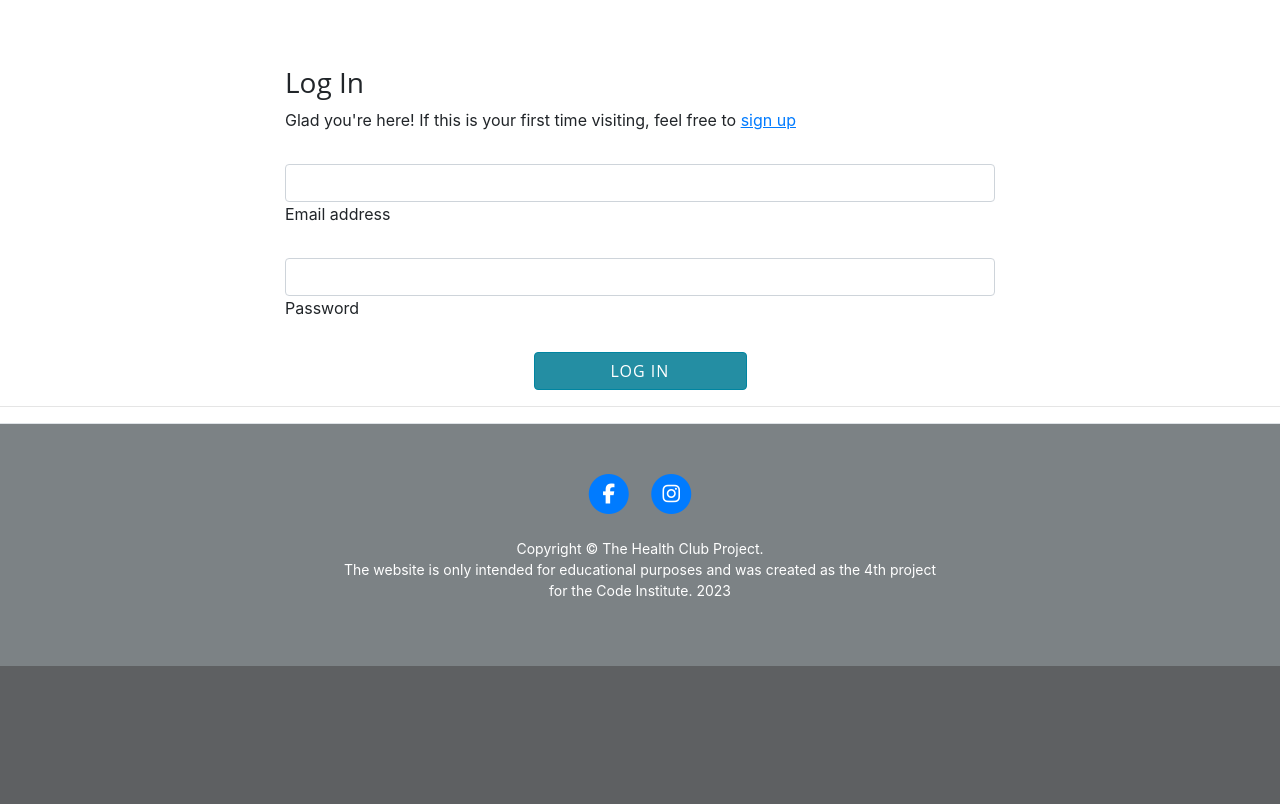
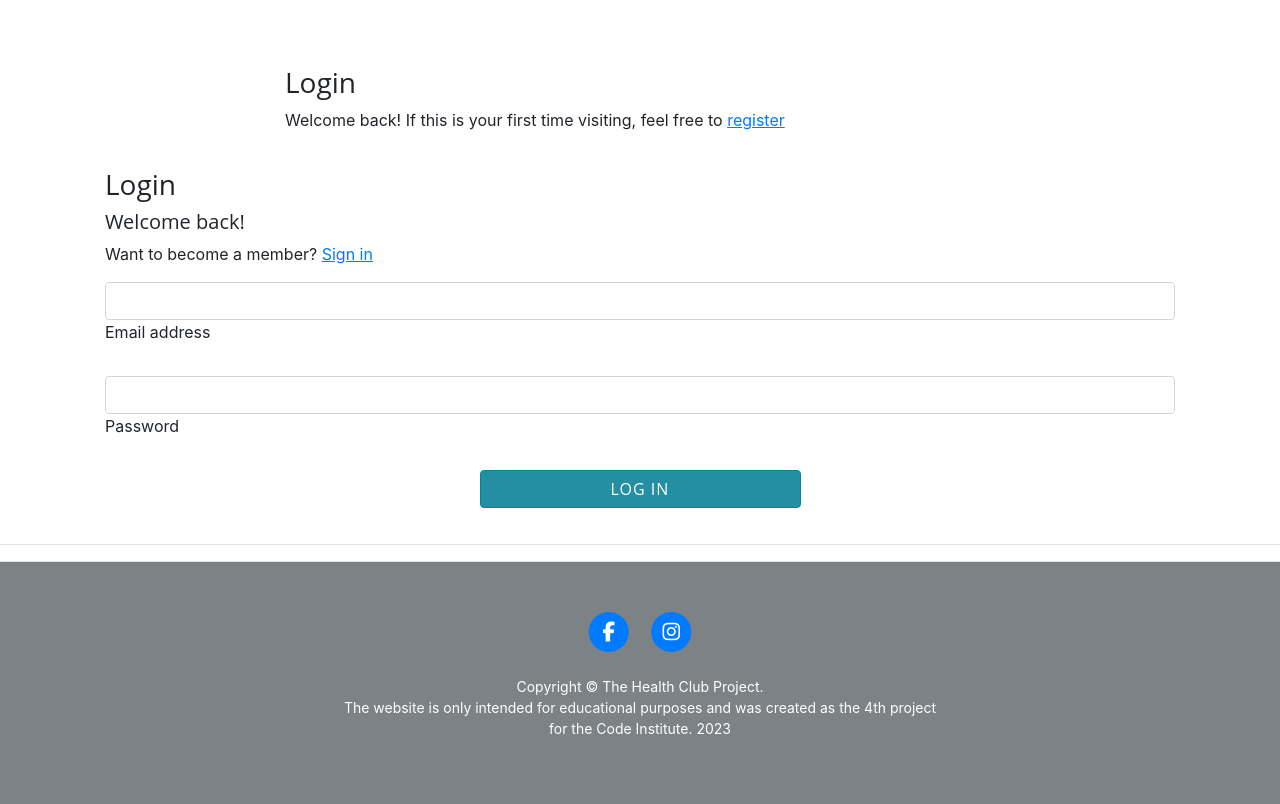
Before and after one commit to helenahagman/the-personal-trainer-project, a Django app: template templates/login.html in a window 1280 px wide. Shown: the part 628-1432 px from the top of the page. Before the commit the page ends 1294 px from the top, so only its background shows below. Run offline with Django 3.2, Linux system fonts and the light colour scheme; the template is opened without the code that fills it, so the values that code supplies are empty; some libraries are stand-ins or nearby versions.

Commit message:
updated register function

```diff
--- a/ptproject/forms.py
+++ b/ptproject/forms.py
@@ -9,12 +9,11 @@ User = get_user_model()
 
 
 class RegistrationForm(forms.ModelForm):
+    password = forms.CharField(widget=forms.PasswordInput())
+
     class Meta:
         model = User
         fields = ['username', 'email', 'password']
-        widgets = {
-            'password': forms.PasswordInput(),
-        }
 
 
 class DateInput(forms.DateInput):
--- a/templates/index.html
+++ b/templates/index.html
@@ -66,6 +66,5 @@
                 </div>
             </div>
         </div>
-        </section>
-
-        {% endblock %}
+    </div>
+    {% endblock %}
--- a/templates/login.html
+++ b/templates/login.html
@@ -2,21 +2,24 @@
 
 {% load i18n %}
 
-{% block head_title %}{% trans "Log In" %}{% endblock %}
+{% block head_title %}{% trans "Login" %}{% endblock %}
 
 {% block content %}
 <div class="container">
     <div class="row">
         <div class="col-md-8 mt-3 offset-md-2">
-            <h3>{% trans "Log In" %}</h3>
-            <p>{% blocktrans %}Glad you're here! If this is your first time visiting, feel free to
-                <a class="link" href="{{ register_url }}">sign up</a>{% endblocktrans %}
+            <h3>{% trans "Login" %}</h3>
+            <p>{% blocktrans %}Welcome back! If this is your first time visiting, feel free to
+                <a class="link" href="{{ register_url }}">register</a>{% endblocktrans %}
             </p>
         </div>
-    </div>
 
-    <div class="row">
-        <div class="col-md-8 mt-3 offset-md-2">
+        <div class="card-body">
+            <h3>{% trans "Login" %}</h3>
+            <h5>{% blocktrans %} Welcome back! </h5>
+            <p>Want to become a member? <a class="link" href="{{ register url }}">Sign in</a>
+                {% endblocktrans %}
+            </p>
             <form class="login" method="POST" action="{% url 'login' %}">
                 {% csrf_token %}
                 <!-- Email input -->
```
Also changed, not shown: personaltrainer/settings.py (+0 -10 lines), personaltrainer/urls.py (+2 -13 lines), ptproject/views.py (+11 -13 lines).
